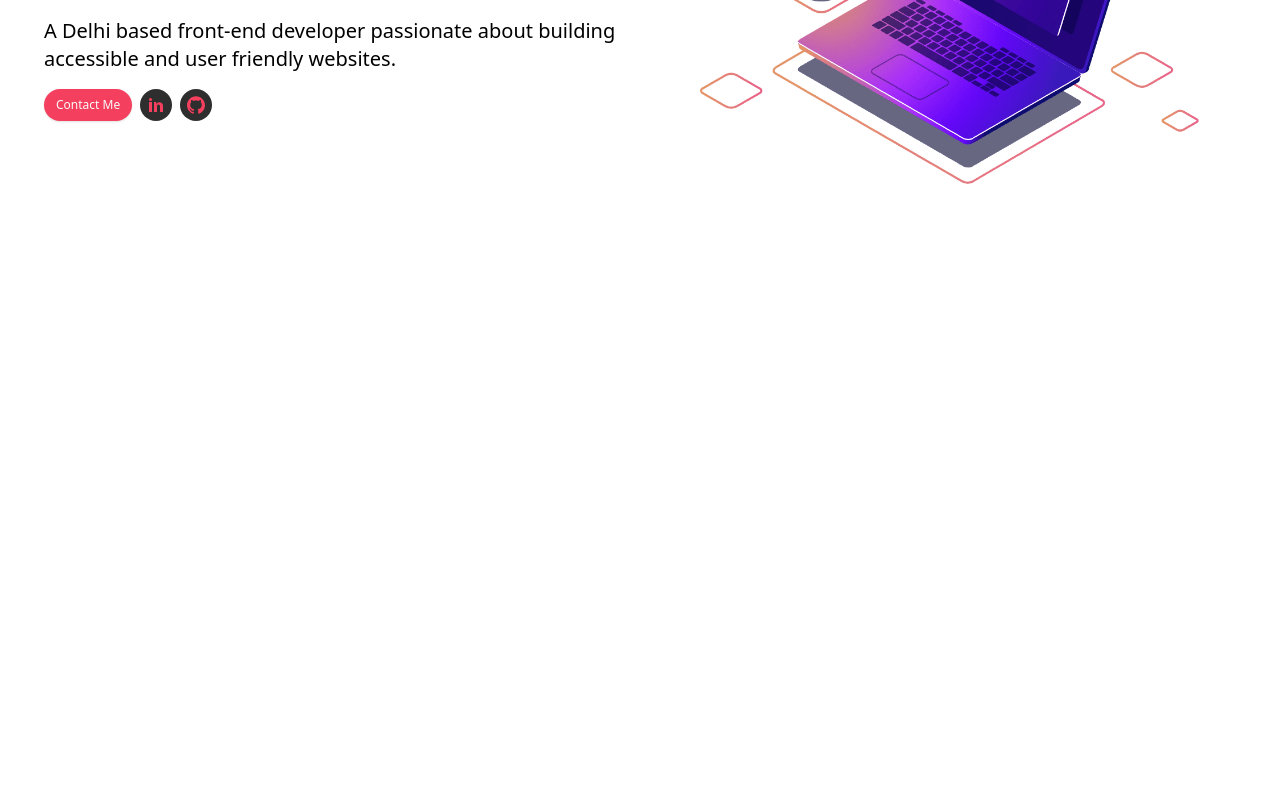
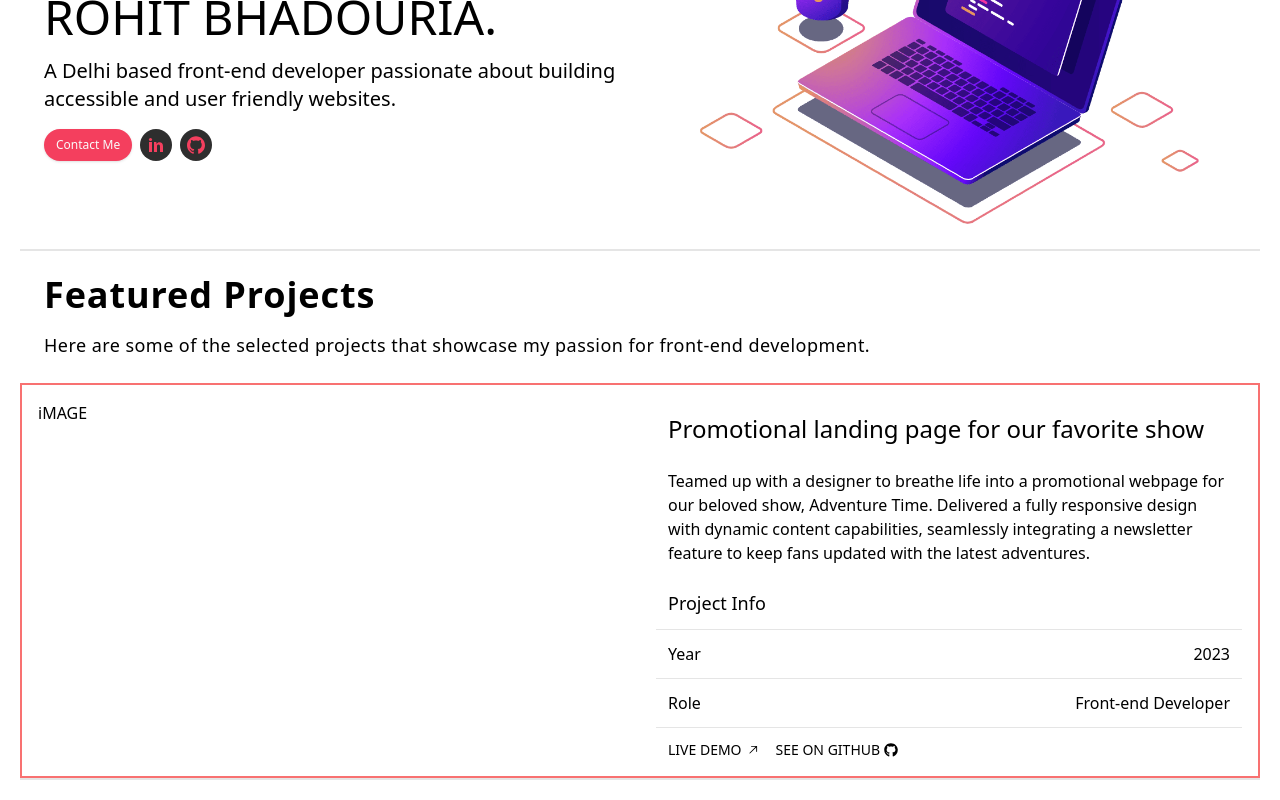
Before and after one commit to rohitsb20/myportfolio, a Next.js app: page / in a window 1280 px wide. Shown: the part 268-1068 px from the top of the page. Before the commit the page ends 800 px from the top, so only its background shows below. Built offline with nearby package versions, Linux system fonts and the light colour scheme.

Commit message:
add Feature component to showcase selected projects and update Hero component layout

```diff
--- a/src/app/page.tsx
+++ b/src/app/page.tsx
@@ -1,3 +1,4 @@
+import Feature from "@/components/Feature";
 import Hero from "@/components/Hero";
 
 
@@ -6,7 +7,7 @@ export default function Home() {
     <div>
       <div className="p-5">
         <Hero />
-
+        <Feature/>
       </div>
     </div>
   );
--- /dev/null
+++ b/src/components/Feature.tsx
@@ -0,0 +1,54 @@
+import React from "react";
+import { GoArrowUpRight } from "react-icons/go";
+import { FaGithub } from "react-icons/fa6";
+
+export default function Feature() {
+  return (
+    <div className="border-b-2">
+      <div className="p-6 space-y-4">
+        <h1 className="text-4xl font-semibold tracking-wide">
+          Featured Projects
+        </h1>
+        <p className="text-lg font-normal tracking-wide">
+          Here are some of the selected projects that showcase my passion for
+          front-end development.
+        </p>
+      </div>
+      <div className="border-2 border-red-400 grid grid-cols-1 md:grid-cols-2">
+        <div className="p-4">iMAGE</div>
+        <div className="p-4">
+          <h1 className="p-3 text-2xl">Promotional landing page for our favorite show</h1>
+          <p className="text-base p-3">
+            Teamed up with a designer to breathe life into a promotional webpage
+            for our beloved show, Adventure Time. Delivered a fully responsive
+            design with dynamic content capabilities, seamlessly integrating a
+            newsletter feature to keep fans updated with the latest adventures.
+          </p>
+
+          <h2 className="text-lg p-3">Project Info</h2>
+          <hr />
+
+          <div className="flex justify-between p-3">
+            <h3>Year</h3>
+            <h3>2023</h3>
+          </div>
+          <hr />
+
+          <div className="flex justify-between p-3">
+            <h3>Role</h3>
+            <h3>Front-end Developer</h3>
+          </div>
+          <hr />
+          <div className="flex gap-x-4 text-sm pt-3 pl-3">
+            <button className="flex items-center gap-x-1  hover:underline">
+              LIVE DEMO <GoArrowUpRight />
+            </button>
+            <button className="flex items-center gap-x-1  hover:underline">
+              SEE ON GITHUB <FaGithub />
+            </button>
+          </div>
+        </div>
+      </div>
+    </div>
+  );
+}
--- a/src/components/Hero.tsx
+++ b/src/components/Hero.tsx
@@ -7,7 +7,7 @@ import Image from "next/image";
 
 export default function Hero() {
   return (
-    <div className=" grid grid-cols-1 sm:grid-cols-2">
+    <div className=" grid grid-cols-1 sm:grid-cols-2 border-b-2 mt-10">
       {/* DIV ONE  */}
       <div className=" flex flex-col justify-center space-y-4 p-6 ">
         <h1 className="uppercase text-semibold text-4xl md:text-5xl">
```
